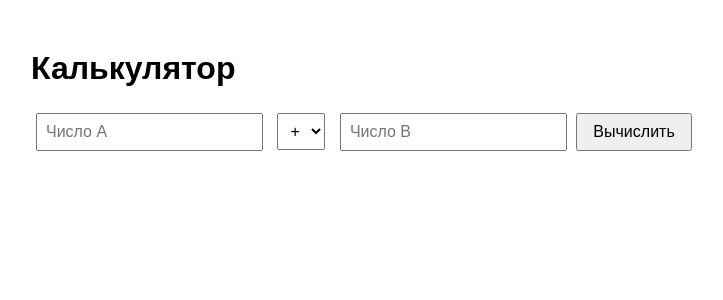
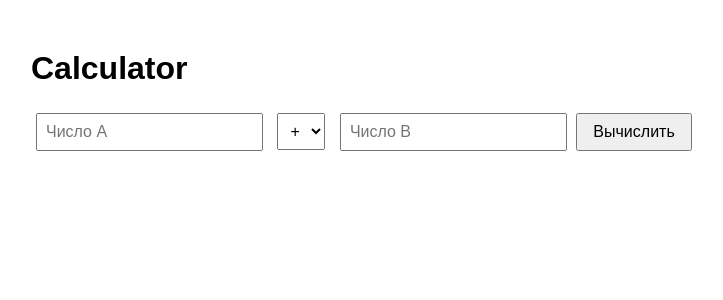
Before and after one commit to vladyurik/app-Diplom, a Flask app: page / in a window 1280 px wide. Shown: the top 300 px of the page, without its empty margins (19-742 px from the left). Run offline with Flask 3, Linux system fonts and the light colour scheme.

Commit message:
Update index.html

```diff
--- a/templates/index.html
+++ b/templates/index.html
@@ -12,7 +12,7 @@
     </style>
 </head>
 <body>
-    <h1>Калькулятор</h1>
+    <h1>Calculator</h1>
     <form method="post">
         <input type="number" step="any" name="a" required placeholder="Число A" />
         <select name="op" required>
```
